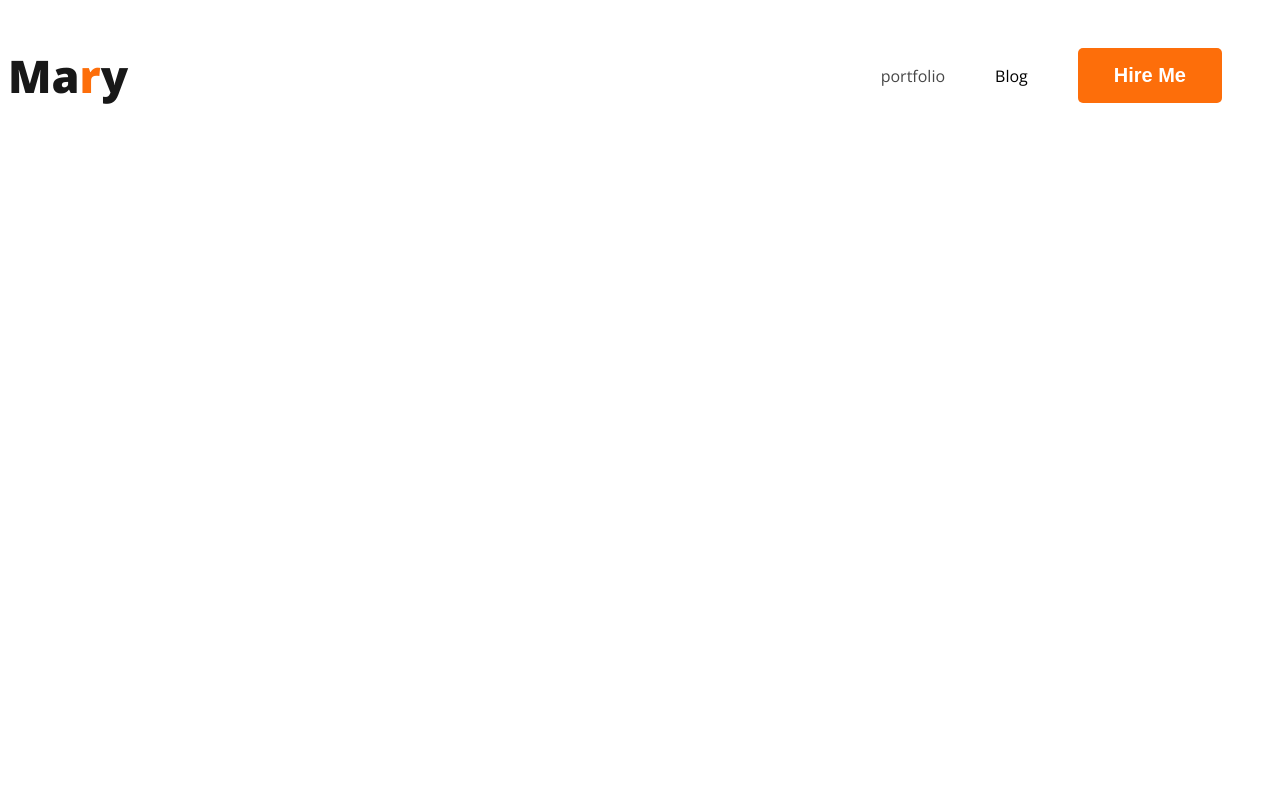
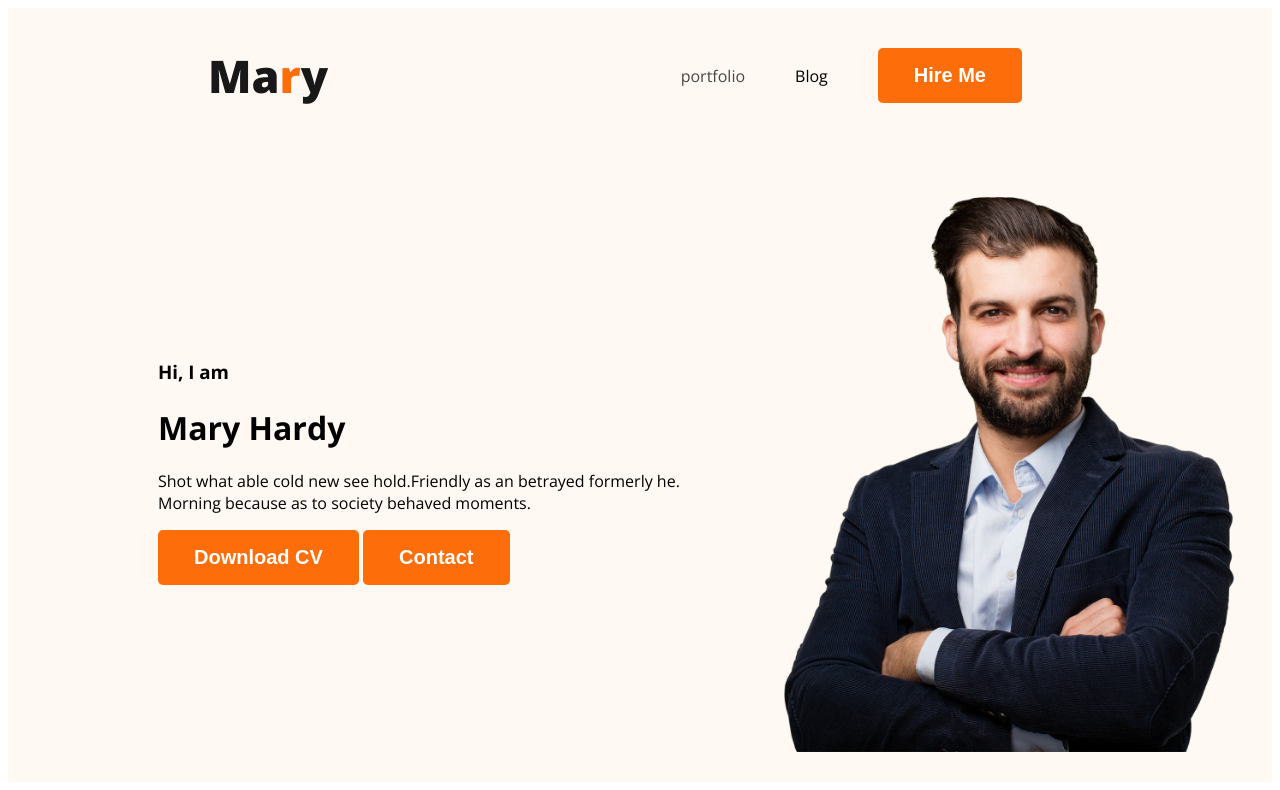
Before and after one commit to ontor145/my-portfolio-, a plain HTML site: page index.html in a window 1280 px wide. Drawn offline with nearby package versions, Linux system fonts and the light colour scheme.

Commit message:
added images and article

```diff
--- a/index.html
+++ b/index.html
@@ -12,7 +12,7 @@
     <link rel="stylesheet" href="styles/portfolio.css">
 </head>
 <body>
-    <header>
+    <header class="header">
         <nav>
             <h2 class="nav-title">Ma<span class="text-primary">r</span>y</h2>
             <ul>
@@ -21,7 +21,19 @@
                 <li><button class="btn-primary">Hire Me</button></li>
             </ul>
         </nav>
-    </header>
+   <div class="banner">
+<div>
+    <h3 class="banner-greeting">Hi, I am</h3>
+    <h1 class="banner-title">Mary Hardy</h1>
+    <p>Shot what able cold new see hold.Friendly as an betrayed formerly he. Morning because as to society behaved moments.</p>
+    <button class="btn-primary">Download CV</button>
+    <button class="btn-primary">Contact</button>
+</div>
+<img class="profile-pic" src="image/hardy.png" alt="">
+
+
+   </div>
+ </header>
     <main>
 
     </main>
--- a/styles/portfolio.css
+++ b/styles/portfolio.css
@@ -12,6 +12,7 @@ nav{
     display: flex;
     justify-content: space-between;
     align-items: center;
+    margin: 0 200px;
 }
 .btn-primary{
     border-radius: 5px;
@@ -46,3 +47,15 @@ nav a{
     text-decoration: none;
     color: #474747;
 }
+/* header releted styles */
+.header{
+    background-color: #FFF8F3;
+}
+.banner{
+    padding: 30px 30px 30px 150px;
+    display: flex;
+    align-items: center;
+}
+.banner .profile-pic{
+    width: 500px;
+}
```
Also changed, not shown: image/developer.png (added), image/header_bg.png (added), image/icons/facebook.png (added), image/icons/insta.png (added), image/icons/js.png (added), image/icons/mongo.png (added), image/icons/nodejs.png (added), image/icons/react.png (added), image/icons/twitter.png (added).
